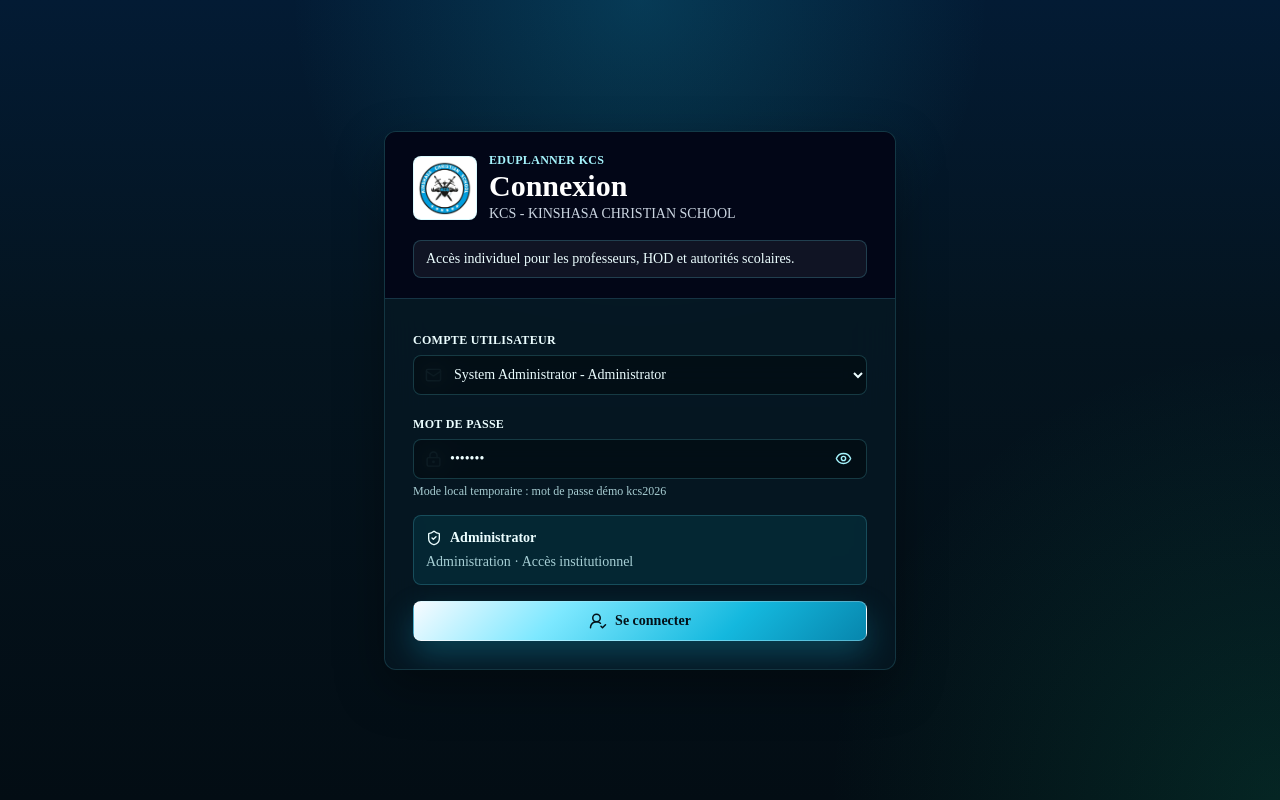
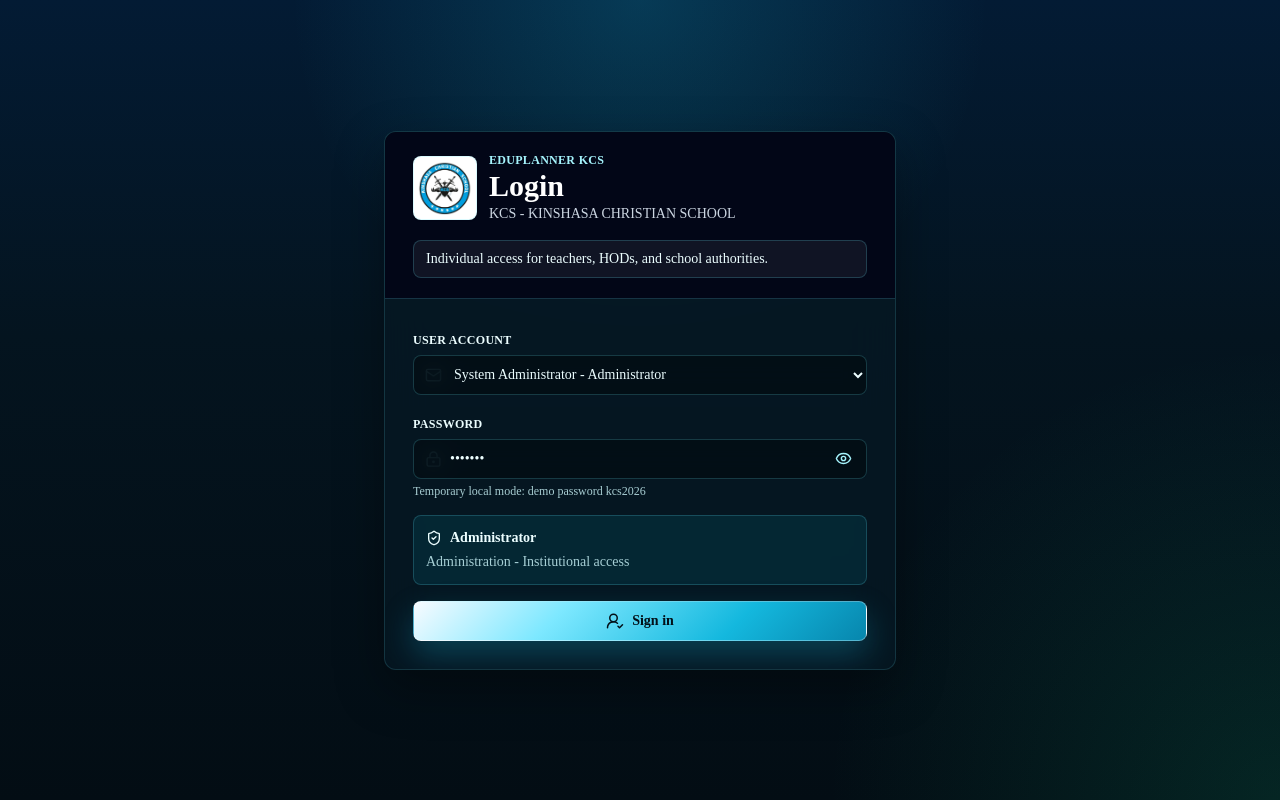
Before and after one commit to PropheticPowerfulMan/LessonPlanPowerfullyDone, a React (Vite) app: page /login in a window 1280 px wide. Built offline with nearby package versions, Linux system fonts and the light colour scheme.

Commit message:
Fix light mode readability and English login

```diff
--- a/src/index.css
+++ b/src/index.css
@@ -144,6 +144,41 @@
   background-color: rgba(15, 95, 120, 0.12) !important;
 }
 
+.theme-dark-panel {
+  color: #e7faff;
+}
+
+:root:not(.dark) .theme-dark-panel .text-white,
+:root:not(.dark) .theme-dark-panel .text-cyan-50,
+:root:not(.dark) .theme-dark-panel .text-cyan-50\/80,
+:root:not(.dark) .theme-dark-panel .text-cyan-100,
+:root:not(.dark) .theme-dark-panel .text-cyan-100\/80,
+:root:not(.dark) .theme-dark-panel .text-cyan-200,
+:root:not(.dark) .theme-dark-panel .text-cyan-300 {
+  color: #e7faff !important;
+}
+
+:root:not(.dark) .theme-dark-panel .text-cyan-200 {
+  color: #9cecff !important;
+}
+
+:root:not(.dark) .theme-dark-panel .text-muted-foreground {
+  color: rgba(231, 250, 255, 0.78) !important;
+}
+
+:root:not(.dark) .theme-dark-panel .border-cyan-300\/10,
+:root:not(.dark) .theme-dark-panel .border-cyan-300\/12,
+:root:not(.dark) .theme-dark-panel .border-cyan-300\/15,
+:root:not(.dark) .theme-dark-panel .border-cyan-300\/20,
+:root:not(.dark) .theme-dark-panel .border-cyan-300\/25 {
+  border-color: rgba(156, 236, 255, 0.24) !important;
+}
+
+:root:not(.dark) .theme-dark-panel .bg-cyan-500\/10,
+:root:not(.dark) .theme-dark-panel .bg-cyan-500\/15 {
+  background-color: rgba(20, 184, 222, 0.16) !important;
+}
+
 .dark .glass {
   background: var(--glass-bg-dark);
   border-color: var(--glass-border);
--- a/src/pages/Dashboard.tsx
+++ b/src/pages/Dashboard.tsx
@@ -21,7 +21,7 @@
 
   return (
     <div className="space-y-6">
-      <section className="relative overflow-hidden rounded-lg border border-cyan-300/20 bg-[#061520]/90 shadow-[inset_0_1px_0_rgba(255,255,255,0.08),0_24px_70px_rgba(0,0,0,0.38)]">
+      <section className="theme-dark-panel relative overflow-hidden rounded-lg border border-cyan-300/20 bg-[#061520]/90 shadow-[inset_0_1px_0_rgba(255,255,255,0.08),0_24px_70px_rgba(0,0,0,0.38)]">
         <div className="absolute inset-0 bg-[linear-gradient(135deg,rgba(20,184,222,0.20),transparent_32%,rgba(16,185,129,0.12)_70%,rgba(251,191,36,0.10))]" />
         <div className="relative grid gap-6 p-5 text-white md:grid-cols-[1.3fr_0.7fr] md:p-8">
           <motion.div initial={{ opacity: 0, y: 12 }} animate={{ opacity: 1, y: 0 }}>
--- a/src/pages/Editor.tsx
+++ b/src/pages/Editor.tsx
@@ -475,7 +475,7 @@
             </div>
             <div className={`grid min-w-0 grid-cols-1 gap-3 ${planType === "weekly" ? "md:grid-cols-2 2xl:grid-cols-5" : ""}`}>
               {displayedPlan.map((day, index) => (
-                <div key={day.day} className="min-w-0 rounded-lg border border-cyan-300/15 bg-[#030d14]/70 p-3">
+                <div key={day.day} className="theme-dark-panel min-w-0 rounded-lg border border-cyan-300/15 bg-[#030d14]/70 p-3">
                   <h3 className="mb-3 rounded-md border border-cyan-300/20 bg-cyan-500/10 px-3 py-2 text-center text-sm font-black text-cyan-100">{planType === "daily" ? "Daily Lesson" : day.day}</h3>
                   <div className="space-y-2">
                     <Field label="Lesson"><Textarea className="min-h-16" value={day.lesson} onChange={(event) => updateWeeklyDay(index, "lesson", event.target.value)} /></Field>
--- a/src/pages/Login.tsx
+++ b/src/pages/Login.tsx
@@ -30,33 +30,33 @@
       signIn(email, password);
       navigate("/", { replace: true });
     } catch {
-      setError("Email ou mot de passe incorrect.");
+      setError("Incorrect email or password.");
     }
   };
 
   return (
-    <main className="grid min-h-screen place-items-center overflow-hidden bg-[#030d14] px-4 py-8 text-[#e7faff]">
+    <main className="theme-dark-panel grid min-h-screen place-items-center overflow-hidden bg-[#030d14] px-4 py-8 text-[#e7faff]">
       <div className="absolute inset-0 bg-[radial-gradient(circle_at_top,rgba(20,184,222,0.20),transparent_34%),radial-gradient(circle_at_bottom_right,rgba(16,185,129,0.14),transparent_30%),linear-gradient(180deg,#031b34_0%,#04141f_42%,#030d14_100%)]" />
       <Card className="relative w-full max-w-lg overflow-hidden border-cyan-300/20 bg-[#071824]/95 p-0 text-[#e7faff]">
         <div className="border-b border-cyan-300/20 bg-slate-950 px-6 py-5 text-white sm:px-7">
           <div className="flex items-center gap-3">
             <span className="grid h-16 w-16 shrink-0 place-items-center rounded-md border border-cyan-200/40 bg-white p-1 shadow-sm">
-            <img src={schoolImage} alt="KCS" className="h-full w-full rounded-sm object-cover" />
+              <img src={schoolImage} alt="KCS" className="h-full w-full rounded-sm object-cover" />
             </span>
             <div className="min-w-0">
               <p className="text-xs font-black uppercase tracking-wide text-cyan-200">EduPlanner KCS</p>
-              <h1 className="truncate text-3xl font-black text-white">Connexion</h1>
+              <h1 className="truncate text-3xl font-black text-white">Login</h1>
               <p className="text-sm text-slate-300">{schoolDisplayName}</p>
             </div>
           </div>
           <p className="mt-4 rounded-md border border-cyan-300/20 bg-white/[0.06] px-3 py-2 text-sm text-cyan-50">
-            Accès individuel pour les professeurs, HOD et autorités scolaires.
+            Individual access for teachers, HODs, and school authorities.
           </p>
         </div>
 
         <form className="space-y-4 p-6 sm:p-7" onSubmit={submit}>
           <div className="space-y-1">
-            <Label className="text-cyan-50">Compte utilisateur</Label>
+            <Label className="text-cyan-50">User account</Label>
             <div className="relative">
               <Mail className="pointer-events-none absolute left-3 top-1/2 -translate-y-1/2 text-cyan-200" size={17} />
               <Select className="border-cyan-300/20 bg-[#030d14]/85 pl-9 text-cyan-50" value={email} onChange={(event) => setEmail(event.target.value)}>
@@ -70,7 +70,7 @@
           </div>
 
           <div className="space-y-1">
-            <Label className="text-cyan-50">Mot de passe</Label>
+            <Label className="text-cyan-50">Password</Label>
             <div className="relative">
               <LockKeyhole className="pointer-events-none absolute left-3 top-1/2 -translate-y-1/2 text-cyan-200" size={17} />
               <Input className="border-cyan-300/20 bg-[#030d14]/85 pl-9 pr-11 text-cyan-50" type={showPassword ? "text" : "password"} value={password} onChange={(event) => setPassword(event.target.value)} />
@@ -78,26 +78,26 @@
                 type="button"
                 className="absolute right-2 top-1/2 grid h-8 w-8 -translate-y-1/2 place-items-center rounded-md text-cyan-200 hover:bg-cyan-500/15 hover:text-white"
                 onClick={() => setShowPassword((value) => !value)}
-                aria-label={showPassword ? "Masquer le mot de passe" : "Afficher le mot de passe"}
+                aria-label={showPassword ? "Hide password" : "Show password"}
               >
                 {showPassword ? <EyeOff size={17} /> : <Eye size={17} />}
               </button>
             </div>
-            <p className="text-xs text-cyan-100/80">Mode local temporaire : mot de passe démo {mockAuthService.demoPassword}</p>
+            <p className="text-xs text-cyan-100/80">Temporary local mode: demo password {mockAuthService.demoPassword}</p>
           </div>
 
           {selectedUser && (
             <div className="rounded-md border border-cyan-300/20 bg-cyan-500/10 px-3 py-3 text-sm">
               <p className="flex items-center gap-2 font-bold text-cyan-50"><ShieldCheck size={16} /> {roleLabels[selectedUser.role]}</p>
               <p className="mt-1 text-cyan-100/80">
-                {selectedUser.department} · {selectedUser.subjects.length ? selectedUser.subjects.join(", ") : "Accès institutionnel"}
+                {selectedUser.department} - {selectedUser.subjects.length ? selectedUser.subjects.join(", ") : "Institutional access"}
               </p>
             </div>
           )}
 
           {error && <p className="rounded-md border border-destructive/30 bg-destructive/10 px-3 py-2 text-sm font-bold text-destructive">{error}</p>}
 
-          <Button className="w-full" type="submit"><UserRoundCheck size={18} /> Se connecter</Button>
+          <Button className="w-full" type="submit"><UserRoundCheck size={18} /> Sign in</Button>
         </form>
       </Card>
     </main>
```
